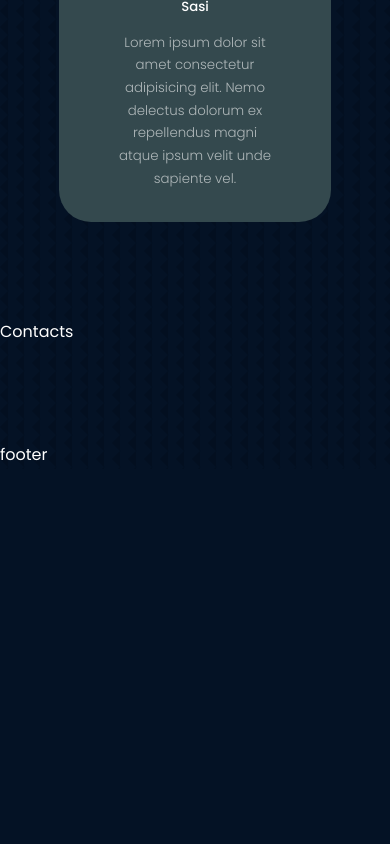
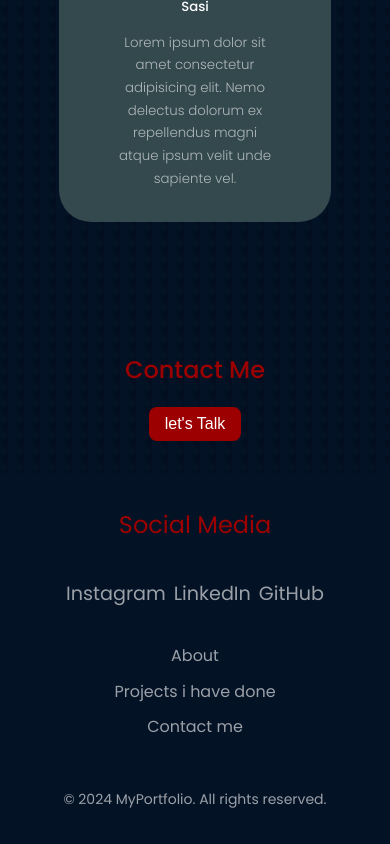
Before and after one commit to amani387/portifolio_app, a React (Create React App) app: page / in a window 390 px wide. Shown: the part 9341-10185 px from the top of the page. Before the commit the page ends 9810 px from the top, so only its background shows below. Built offline with nearby package versions, Linux system fonts and the light colour scheme.

Commit message:
talk to me and updated footer

```diff
--- a/package.json
+++ b/package.json
@@ -6,12 +6,12 @@
     "@testing-library/jest-dom": "^5.16.5",
     "@testing-library/react": "^13.4.0",
     "@testing-library/user-event": "^13.5.0",
+    "emailjs-com": "^3.2.0",
     "react": "^18.2.0",
     "react-dom": "^18.2.0",
     "react-icons": "^4.7.1",
     "react-scripts": "5.0.1",
     "web-vitals": "^2.1.4"
-
   },
   "scripts": {
     "start": "react-scripts start",
--- a/src/components/Contacts/Contacts.css
+++ b/src/components/Contacts/Contacts.css
@@ -0,0 +1,151 @@
+/* Contacts Section */
+#contacts {
+    padding: 2rem;
+    text-align: center;
+}
+
+#contacts h2 {
+    margin-bottom: 1rem;
+}
+
+#contacts button {
+    padding: 0.5rem 1rem;
+    font-size: 1rem;
+    background-color: var(--color-primary);
+    color: #fff;
+    border: none;
+    border-radius: 0.5rem;
+    cursor: pointer;
+    transition: var(--transition);
+}
+
+#contacts button:hover {
+    background-color: var(--color-primary-variant);
+}
+
+/* Modal CSS */
+.modal {
+    display: flex;
+    align-items: center;
+    justify-content: center;
+    position: fixed;
+    top: 0;
+    left: 0;
+    width: 100%;
+    height: 100%;
+    background: rgba(0, 0, 0, 0.8);
+    z-index: 1000;
+}
+
+.modal__content {
+    background: var(--color-bg);
+    padding: 2rem;
+    border-radius: 1rem;
+    width: 90%;
+    max-width: 500px;
+    position: relative;
+}
+
+.modal__close {
+    position: absolute;
+    top: 1rem;
+    right: 1rem;
+    font-size: 1.5rem;
+    cursor: pointer;
+    color: var(--color-light);
+}
+
+.modal__content h3 {
+    margin-bottom: 1rem;
+    color: var(--color-primary);
+}
+
+.modal__content form {
+    display: flex;
+    flex-direction: column;
+}
+
+.modal__content label {
+    margin: 0.5rem 0;
+    color: var(--color-light);
+}
+
+.modal__content input,
+.modal__content textarea {
+    padding: 0.5rem;
+    margin-bottom: 1rem;
+    border: 1px solid var(--color-primary);
+    border-radius: 0.5rem;
+    background: var(--color-bg-variant);
+    color: var(--color-light);
+}
+
+.modal__content button {
+    padding: 0.5rem 1rem;
+    background-color: var(--color-primary);
+    color: #fff;
+    border: none;
+    border-radius: 0.5rem;
+    cursor: pointer;
+    transition: var(--transition);
+}
+
+.modal__content button:hover {
+    background-color: var(--color-primary-variant);
+}
+
+/* Popup CSS */
+.popup {
+    display: flex;
+    align-items: center;
+    justify-content: center;
+    position: fixed;
+    top: 0;
+    left: 0;
+    width: 100%;
+    height: 100%;
+    background: rgba(0, 0, 0, 0.8);
+    z-index: 1001;
+}
+
+.popup__content {
+    background: var(--color-bg);
+    padding: 2rem;
+    border-radius: 1rem;
+    width: 90%;
+    max-width: 400px;
+    text-align: center;
+    position: relative;
+}
+
+.popup__close {
+    position: absolute;
+    top: 1rem;
+    right: 1rem;
+    font-size: 1.5rem;
+    cursor: pointer;
+    color: var(--color-light);
+}
+
+.popup__content h3 {
+    margin-bottom: 1rem;
+    color: var(--color-primary);
+}
+
+.popup__content p {
+    margin: 0;
+    color: var(--color-light);
+}
+
+/*===MEDIA QUERIES===*/
+@media screen and (max-width: 600px) {
+    .modal__content {
+        width: 90%;
+        padding: 1rem;
+    }
+
+    .popup__content {
+        width: 90%;
+        padding: 1rem;
+    }
+}
--- a/src/components/Contacts/Contacts.jsx
+++ b/src/components/Contacts/Contacts.jsx
@@ -1,9 +1,57 @@
-import React from 'react'
-import './Contacts.css'
+import React, { useState } from 'react';
+import emailjs from 'emailjs-com';
+import './Contacts.css';
+
 const Contacts = () => {
+  const [isModalOpen, setIsModalOpen] = useState(false);
+
+  const handleOpenModal = () => {
+    setIsModalOpen(true);
+  };
+
+  const handleCloseModal = () => {
+    setIsModalOpen(false);
+  };
+
+  const sendEmail = (e) => {
+    e.preventDefault();
+
+    emailjs.sendForm('service_35gz5b7', 'template_qafpgx6', e.target, 'qnBnyP7OPEG_52ICt')
+      .then((result) => {
+          console.log(result.text);
+          alert("Message Sent Successfully!");
+          handleCloseModal();
+      }, (error) => {
+          console.log(error.text);
+          alert("Failed to send message, please try again.");
+      });
+
+    e.target.reset();
+  };
+
   return (
-    <section id="contacts">Contacts</section>
-  )
+    <section id="contacts">
+      <h2>Contact Me</h2>
+      <button onClick={handleOpenModal}>let's Talk</button>
+      {isModalOpen && (
+        <div className="modal">
+          <div className="modal__content">
+            <span className="modal__close" onClick={handleCloseModal}>&times;</span>
+            <h3>Contact Form</h3>
+            <form onSubmit={sendEmail}>
+              <label>Name:</label>
+              <input type="text" name="name" required />
+              <label>Email:</label>
+              <input type="email" name="email" required />
+              <label>Message:</label>
+              <textarea name="message" required></textarea>
+              <button type="submit">Send</button>
+            </form>
+          </div>
+        </div>
+      )}
+    </section>
+  );
 }
 
-export default Contacts
+export default Contacts;
--- a/src/components/footer/Footer.css
+++ b/src/components/footer/Footer.css
@@ -0,0 +1,76 @@
+/* Footer CSS */
+.footer {
+    background: var(--color-bg);
+    padding: 2rem 0;
+    text-align: center;
+}
+
+.footer__container {
+    display: flex;
+    flex-direction: column;
+    align-items: center;
+    gap: 1rem;
+}
+
+.footer__logo {
+    font-size: 1.5rem;
+    color: var(--color-primary);
+    margin-bottom: 1rem;
+}
+
+.footer__socials {
+    display: flex;
+    gap: 1rem;
+}
+
+.footer__socials a {
+    color: var(--color-light);
+    font-size: 1.2rem;
+    transition: var(--transition);
+}
+
+.footer__socials a:hover {
+    color: var(--color-primary);
+}
+
+.footer__links {
+    display: flex;
+    flex-wrap: wrap;
+    justify-content: center;
+    gap: 1rem;
+    margin-top: 1rem;
+}
+
+.footer__links a {
+    color: var(--color-light);
+    transition: var(--transition);
+}
+
+.footer__links a:hover {
+    color: var(--color-primary);
+}
+
+.footer__copyright {
+    margin-top: 2rem;
+    font-size: 0.875rem;
+    color: var(--color-light);
+}
+
+/*===MEDIA QUERIES===*/
+@media screen and (max-width: 1024px) {
+    .footer__container {
+        flex-direction: column;
+    }
+}
+
+@media screen and (max-width: 600px) {
+    .footer__socials {
+        flex-wrap: wrap;
+        gap: 0.5rem;
+    }
+
+    .footer__links {
+        flex-direction: column;
+        gap: 0.5rem;
+    }
+}
--- a/src/components/footer/Footer.jsx
+++ b/src/components/footer/Footer.jsx
@@ -1,9 +1,29 @@
-import React from 'react'
-import './Footer.css'
-const footer = () => {
+import React from 'react';
+import './Footer.css';
+
+const Footer = () => {
   return (
-    <section id="footer">footer</section>
-  )
+    <footer className="footer">
+      <div className="footer__container">
+        <div className="footer__logo">
+          Social Media
+        </div>
+        <div className="footer__socials">
+          <a href="https://www.instagram.com/beba387aman" target="_blank" rel="noopener noreferrer">Instagram</a>
+          <a href="https://www.linkedin.com/in/amanuel-nega-533353246" target="_blank" rel="noopener noreferrer">LinkedIn</a>
+          <a href="https://github.com" target="_blank" rel="noopener noreferrer">GitHub</a>
+        </div>
+        <div className="footer__links">
+          <a href="#about">About</a>
+          <a href="#portfolio">Projects i have done</a>
+          <a href="#contacts">Contact me</a>
+        </div>
+        <div className="footer__copyright">
+          &copy; 2024 MyPortfolio. All rights reserved.
+        </div>
+      </div>
+    </footer>
+  );
 }
 
-export default footer
+export default Footer;
--- a/src/components/header/Cta.jsx
+++ b/src/components/header/Cta.jsx
@@ -3,7 +3,7 @@ import React from 'react'
 const Cta = () => {
   return (
 <div className="cta">
-    <a className="btn btn-primary" href="#contact">Let's Talk</a>
+    <a className="btn btn-primary" href="#contacts">Let's Talk</a>
 </div>
   )
 }
```
Also changed, not shown: 2 other files (tests, documents, lock files or other folders).
